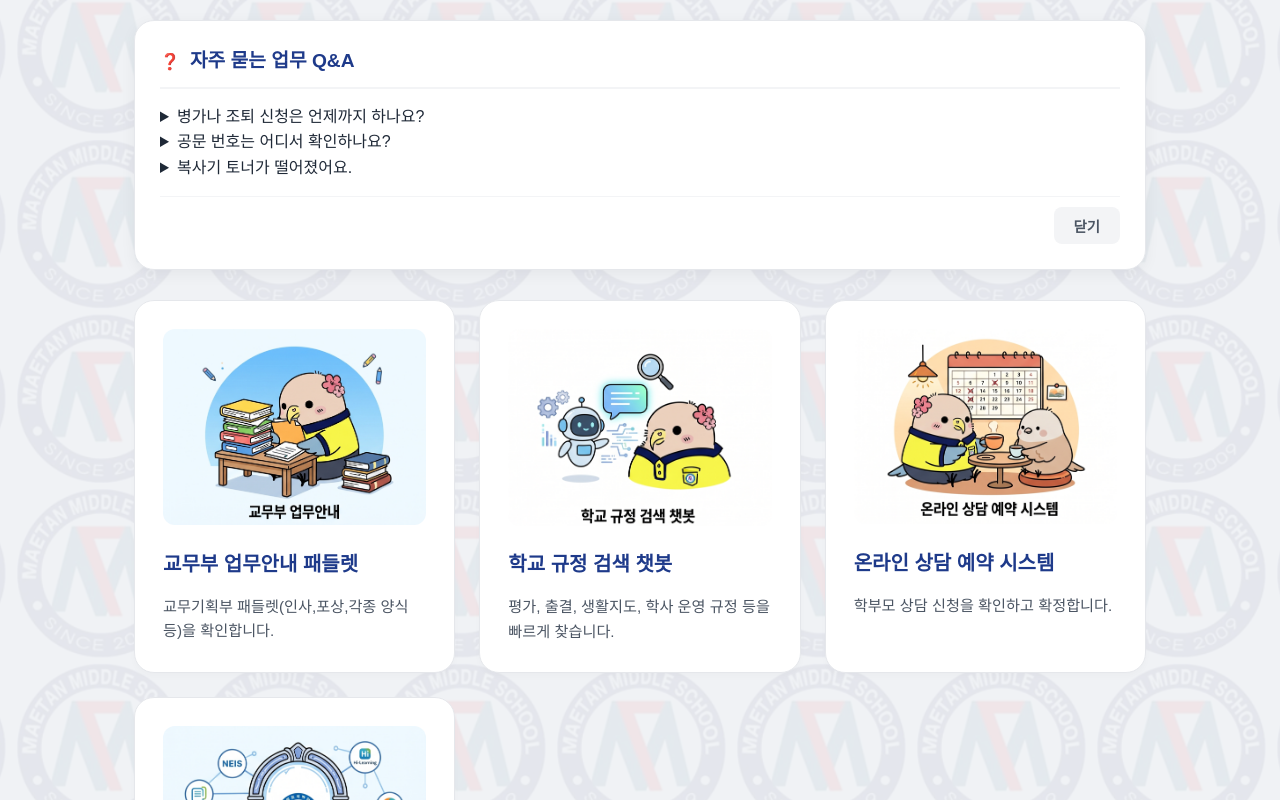
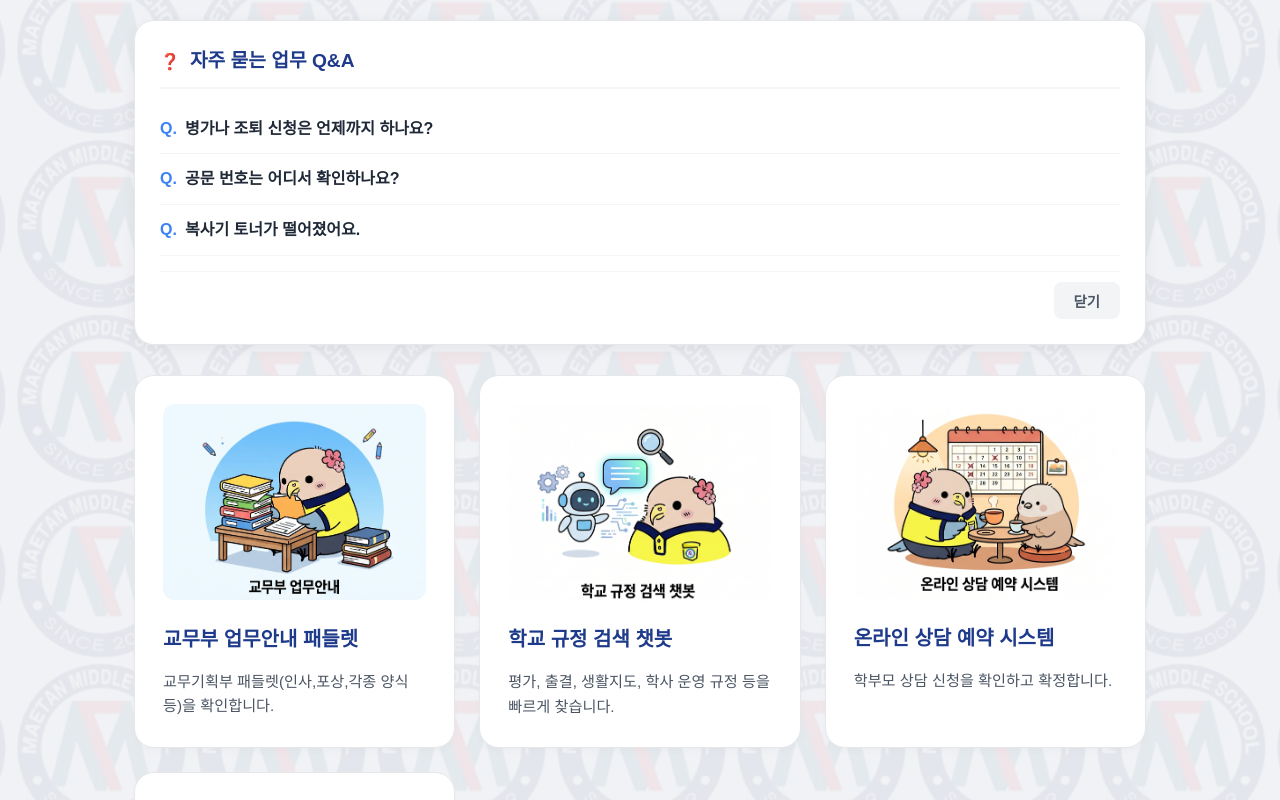
Before and after one commit to jhmath11-beep/metan-portal, a plain HTML site: page index.html in a window 1280 px wide. Both pictures are taken after a click on the link "무엇이든 물어보매(FAQ)". Shown: the part 266-1066 px from the top of the page. Drawn offline with Linux system fonts and the light colour scheme; a web font is replaced by a local one.

Commit message:
style.css 업데이트

```diff
--- a/style.css
+++ b/style.css
@@ -286,3 +286,52 @@ body::before {
   color: #111827;
   transform: translateY(-2px);
 }
+
+/* --- 업무 Q&A 전용 스타일 --- */
+
+/* 질문들이 담기는 컨테이너 */
+.faq-container {
+  margin-top: 10px;
+}
+
+/* 각 질문 항목 (아코디언) */
+.faq-item {
+  border-bottom: 1px solid #f3f4f6;
+  padding: 12px 0;
+}
+
+/* 질문 제목 부분 */
+.faq-item summary {
+  font-weight: 600;
+  color: #1f2937;
+  cursor: pointer;
+  list-style: none; /* 기본 화살표 숨기기 */
+  position: relative;
+  padding-left: 25px;
+}
+
+/* 질문 앞에 'Q.' 표시 달기 */
+.faq-item summary::before {
+  content: 'Q.';
+  position: absolute;
+  left: 0;
+  color: #3b82f6; /* 매탄중 상징색과 어울리는 파란색 */
+  font-weight: bold;
+}
+
+/* 답변 내용 박스 */
+.faq-item p {
+  padding: 12px 25px;
+  background-color: #f9fafb;
+  border-radius: 10px;
+  font-size: 0.95rem;
+  color: #4b5563;
+  margin-top: 8px;
+  line-height: 1.6;
+  border-left: 3px solid #3b82f6; /* 답변 왼쪽에 포인트 선 */
+}
+
+/* 질문을 클릭해서 열었을 때 질문 색상 변경 */
+.faq-item[open] summary {
+  color: #3b82f6;
+}
```
